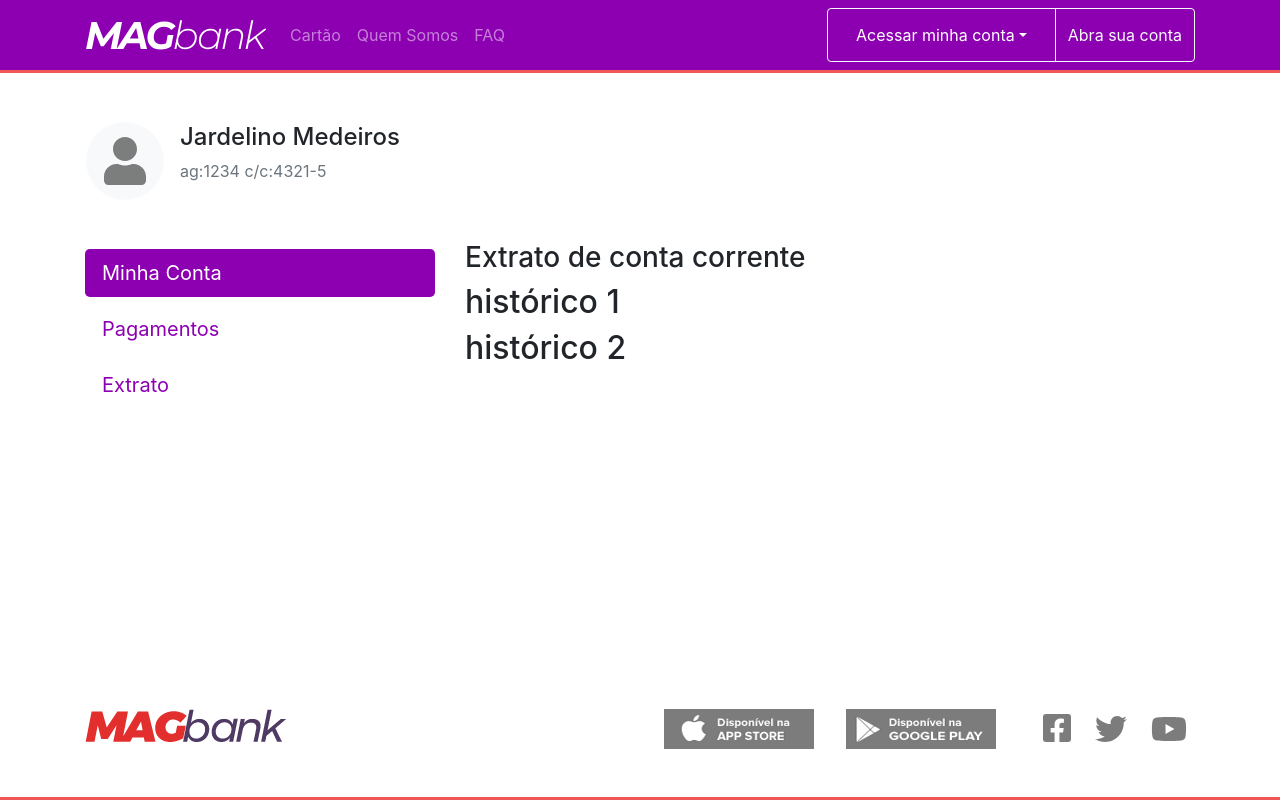
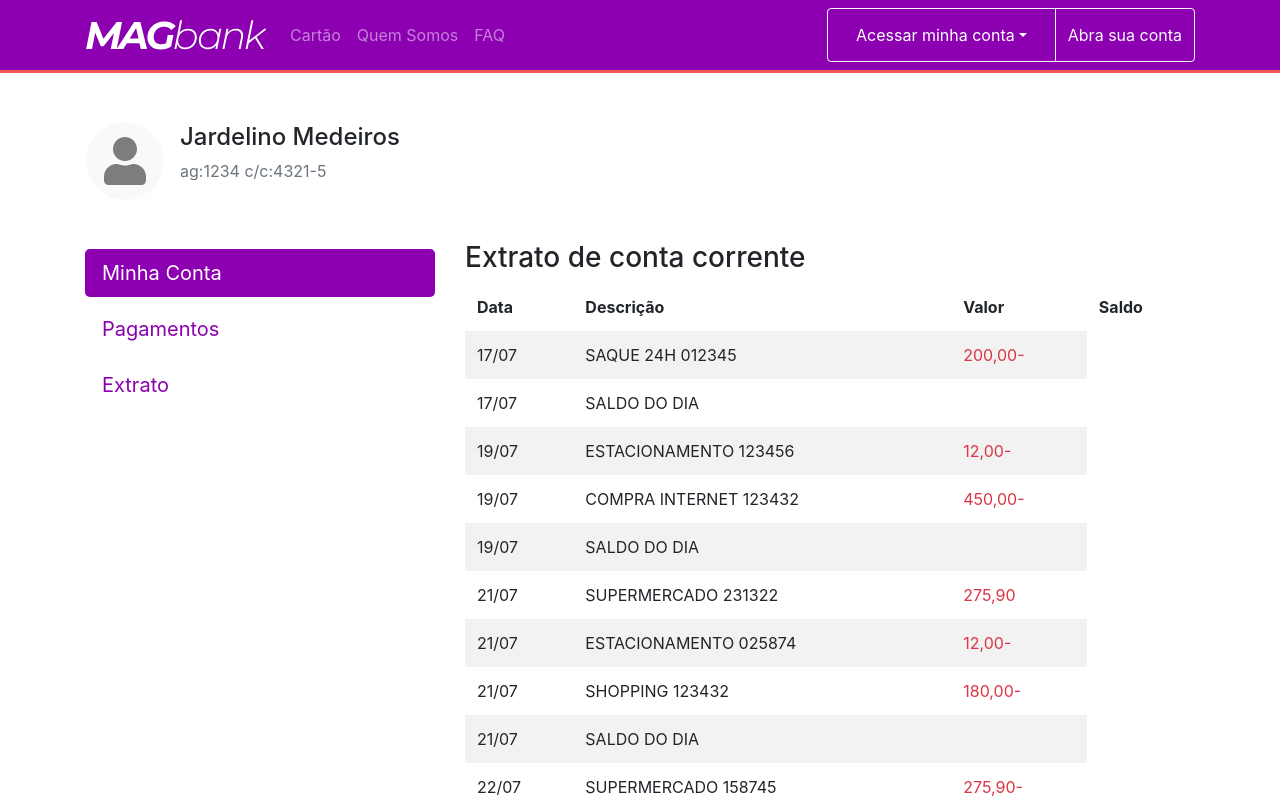
Before and after one commit to medeiros-dev01/magbank, a React (Create React App) app: page /dashboard/history in a window 1280 px wide. Shown: the top 800 px of the page. Built offline with nearby package versions, Linux system fonts and the light colour scheme.

Commit message:
feat(history): creating AccountHistory component

```diff
--- a/src/componentes/AccountHistory.js
+++ b/src/componentes/AccountHistory.js
@@ -8,10 +8,27 @@ const AccountHistory = ({ data }) => {
     return (
         <Col xs={12} lg={8} className="mt-lg-5 pt-lg-5">
             <h3 className="mt-4">Extrato de conta corrente</h3>
-            <Table>
-                {history.map((entry) => (
-                    <h2>{entry}</h2>
+            <Table striped borderless>
+            <thead>
+                <tr>
+                  <th>Data</th>
+                  <th>Descrição</th>
+                  <th>Valor</th>
+                  <th>Saldo</th>
+                </tr>
+              </thead>
+              <tbody>
+
+                {history.map(({ date, description, value, balance }) => (
+                    <tr>
+                        <td>{date}</td>
+                        <td>{description}</td>
+                        <td className="text-danger">{value}</td>
+                        <td className="d-none">{balance}</td>
+                  </tr>
                 ))}
+              </tbody>
+
             </Table>
         </Col>
     )
--- a/src/views/Dashboard.js
+++ b/src/views/Dashboard.js
@@ -36,8 +36,19 @@ const Dashboard = ({ className = false }) => {
     ],
 
     history: [
-      "histórico 1",
-      "histórico 2"
+      { date: "17/07", description: "SAQUE 24H 012345", value: "200,00-", balance: "" },
+      { date: "17/07", description: "SALDO DO DIA", value: "", balance: "2.780,00" },
+      { date: "19/07", description: "ESTACIONAMENTO 123456", value: "12,00-", balance: "" },
+      { date: "19/07", description: "COMPRA INTERNET 123432", value: "450,00-", balance: "" },
+      { date: "19/07", description: "SALDO DO DIA", value: "", balance: "2318,00" },
+      { date: "21/07", description: "SUPERMERCADO 231322", value: "275,90", balance: "" },
+      { date: "21/07", description: "ESTACIONAMENTO 025874", value: "12,00-", balance: "" },
+      { date: "21/07", description: "SHOPPING 123432", value: "180,00-", balance: "" },
+      { date: "21/07", description: "SALDO DO DIA", value: "", balance: "1851,00" },
+      { date: "22/07", description: "SUPERMERCADO 158745", value: "275,90-", balance: "" },
+      { date: "22/07", description: "DÉPOSITO", value: "1000,00", balance: "" },
+      { date: "22/07", description: "SALDO DO DIA", value: "", balance: "2576,00" },
+
     ]
   };
 
```
